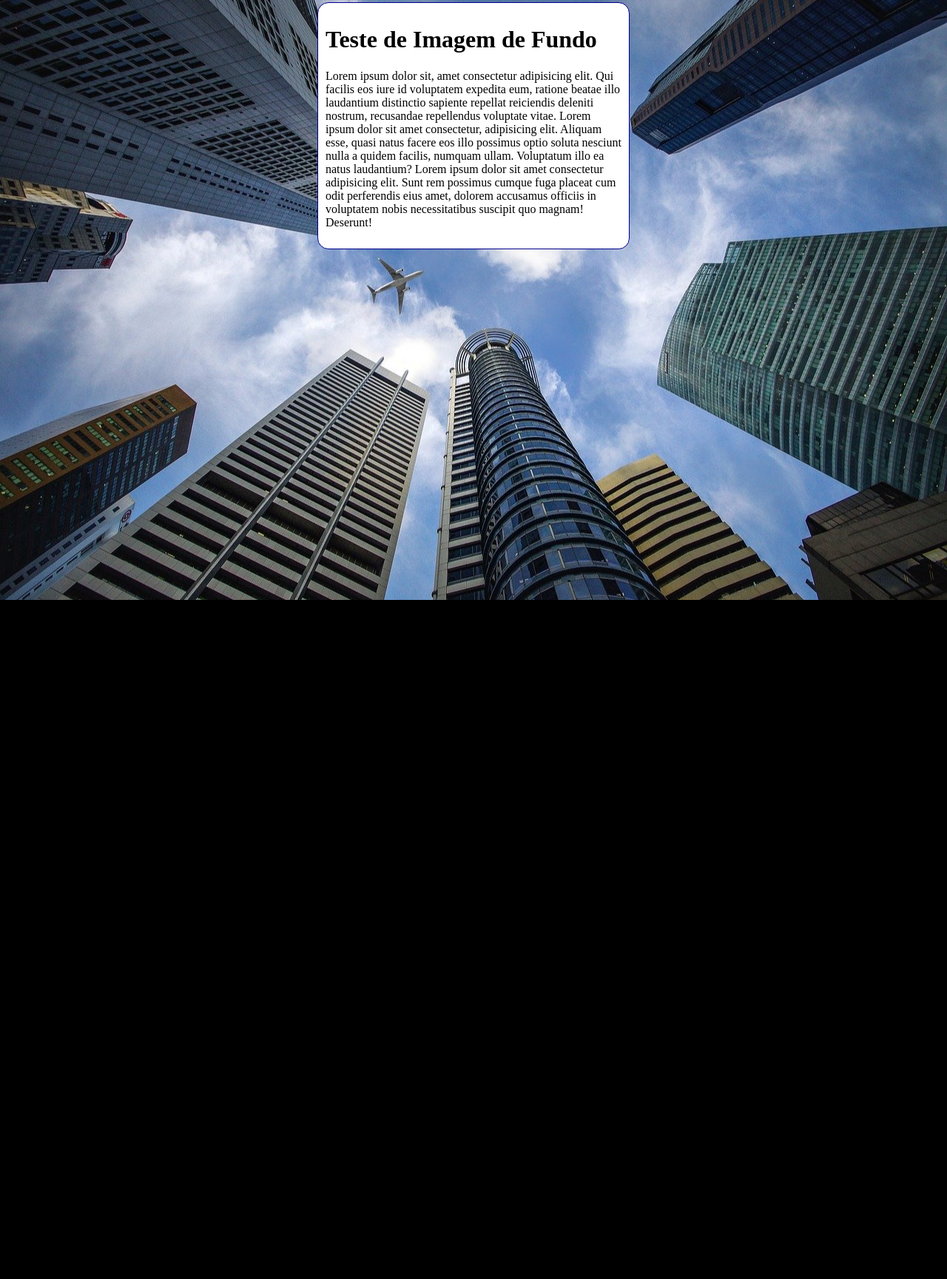
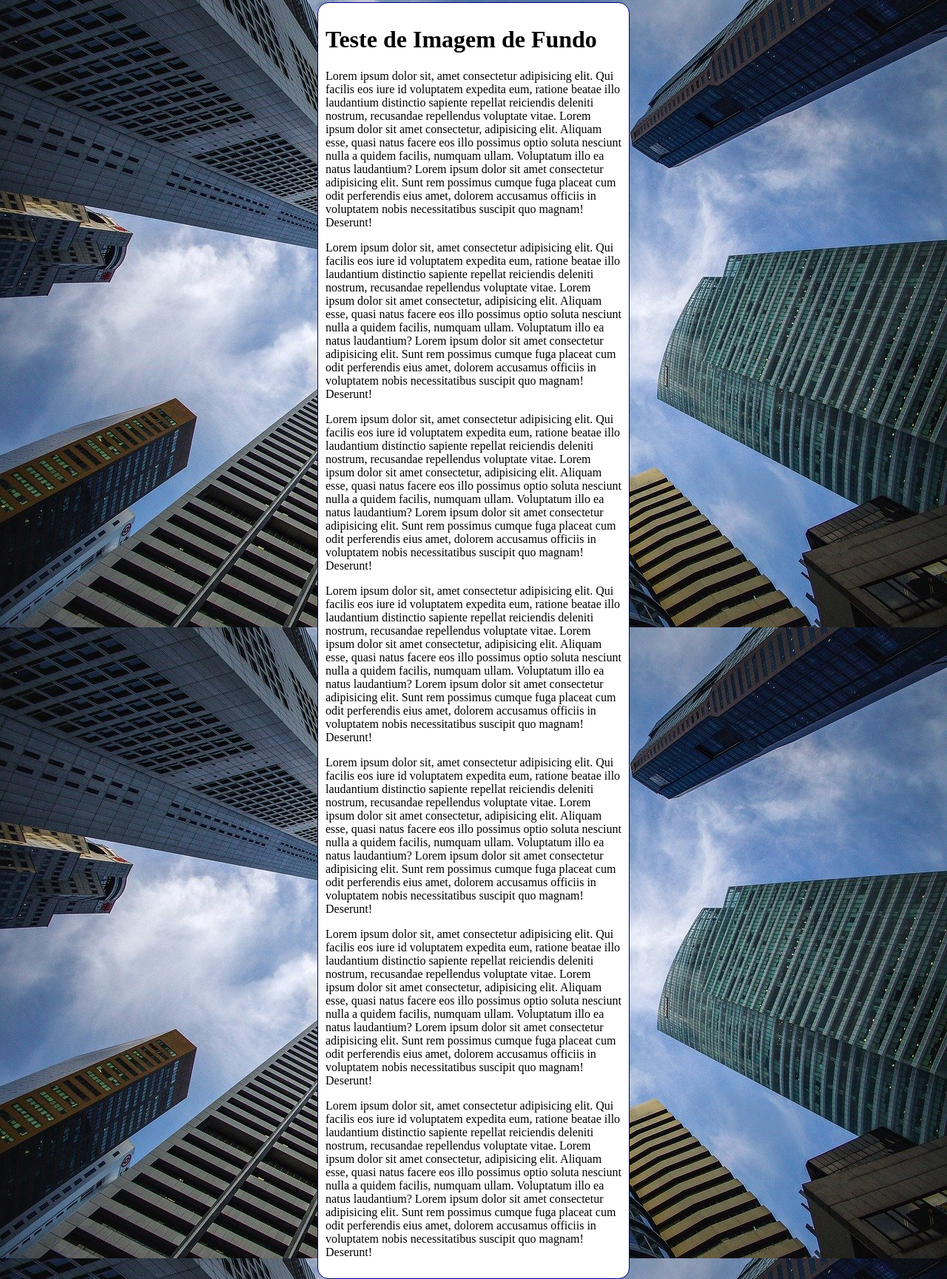
Before and after one commit to Igoroch8/html-css, a plain HTML site: page ex022/imagens/fundo006.html in a window 1280 px wide. Shown: the part 5-1734 px from the top of the page at 74% size. Before the commit the page ends 816 px from the top, so only its background shows below. Drawn offline with Linux system fonts and the light colour scheme.

Commit message:
Atualizei o fundo006

```diff
--- a/ex022/imagens/fundo006.html
+++ b/ex022/imagens/fundo006.html
@@ -3,7 +3,7 @@
 <head>
     <meta charset="pt-br">
     <meta name="viewport" content="width=device-width, initial-scale=1.0">
-    <title>Document</title>
+    <title>Fundo fixo de tela</title>
 
     <style>
         body {
@@ -13,11 +13,14 @@
             background-position: center center;
             background-repeat: no-repeat;
             background-size: cover;
+            background-attachment: fixed;
+
+            /*background: black url(wallpaper002.jpg) center center no-repeat cover fixed;*/
         }
 
         main {
             background-color: white;
-            width: 400px;
+            max-width: 400px;
             padding: 10px;
             margin: auto;
             border: 1px solid darkblue;
@@ -29,6 +32,13 @@
     <main>
         <h1>Teste de Imagem de Fundo</h1>
         <p>Lorem ipsum dolor sit, amet consectetur adipisicing elit. Qui facilis eos iure id voluptatem expedita eum, ratione beatae illo laudantium distinctio sapiente repellat reiciendis deleniti nostrum, recusandae repellendus voluptate vitae. Lorem ipsum dolor sit amet consectetur, adipisicing elit. Aliquam esse, quasi natus facere eos illo possimus optio soluta nesciunt nulla a quidem facilis, numquam ullam. Voluptatum illo ea natus laudantium? Lorem ipsum dolor sit amet consectetur adipisicing elit. Sunt rem possimus cumque fuga placeat cum odit perferendis eius amet, dolorem accusamus officiis in voluptatem nobis necessitatibus suscipit quo magnam! Deserunt!</p>
+        <p>Lorem ipsum dolor sit, amet consectetur adipisicing elit. Qui facilis eos iure id voluptatem expedita eum, ratione beatae illo laudantium distinctio sapiente repellat reiciendis deleniti nostrum, recusandae repellendus voluptate vitae. Lorem ipsum dolor sit amet consectetur, adipisicing elit. Aliquam esse, quasi natus facere eos illo possimus optio soluta nesciunt nulla a quidem facilis, numquam ullam. Voluptatum illo ea natus laudantium? Lorem ipsum dolor sit amet consectetur adipisicing elit. Sunt rem possimus cumque fuga placeat cum odit perferendis eius amet, dolorem accusamus officiis in voluptatem nobis necessitatibus suscipit quo magnam! Deserunt!</p>
+        <p>Lorem ipsum dolor sit, amet consectetur adipisicing elit. Qui facilis eos iure id voluptatem expedita eum, ratione beatae illo laudantium distinctio sapiente repellat reiciendis deleniti nostrum, recusandae repellendus voluptate vitae. Lorem ipsum dolor sit amet consectetur, adipisicing elit. Aliquam esse, quasi natus facere eos illo possimus optio soluta nesciunt nulla a quidem facilis, numquam ullam. Voluptatum illo ea natus laudantium? Lorem ipsum dolor sit amet consectetur adipisicing elit. Sunt rem possimus cumque fuga placeat cum odit perferendis eius amet, dolorem accusamus officiis in voluptatem nobis necessitatibus suscipit quo magnam! Deserunt!</p>
+        <p>Lorem ipsum dolor sit, amet consectetur adipisicing elit. Qui facilis eos iure id voluptatem expedita eum, ratione beatae illo laudantium distinctio sapiente repellat reiciendis deleniti nostrum, recusandae repellendus voluptate vitae. Lorem ipsum dolor sit amet consectetur, adipisicing elit. Aliquam esse, quasi natus facere eos illo possimus optio soluta nesciunt nulla a quidem facilis, numquam ullam. Voluptatum illo ea natus laudantium? Lorem ipsum dolor sit amet consectetur adipisicing elit. Sunt rem possimus cumque fuga placeat cum odit perferendis eius amet, dolorem accusamus officiis in voluptatem nobis necessitatibus suscipit quo magnam! Deserunt!</p>
+
+        <p>Lorem ipsum dolor sit, amet consectetur adipisicing elit. Qui facilis eos iure id voluptatem expedita eum, ratione beatae illo laudantium distinctio sapiente repellat reiciendis deleniti nostrum, recusandae repellendus voluptate vitae. Lorem ipsum dolor sit amet consectetur, adipisicing elit. Aliquam esse, quasi natus facere eos illo possimus optio soluta nesciunt nulla a quidem facilis, numquam ullam. Voluptatum illo ea natus laudantium? Lorem ipsum dolor sit amet consectetur adipisicing elit. Sunt rem possimus cumque fuga placeat cum odit perferendis eius amet, dolorem accusamus officiis in voluptatem nobis necessitatibus suscipit quo magnam! Deserunt!</p>
+        <p>Lorem ipsum dolor sit, amet consectetur adipisicing elit. Qui facilis eos iure id voluptatem expedita eum, ratione beatae illo laudantium distinctio sapiente repellat reiciendis deleniti nostrum, recusandae repellendus voluptate vitae. Lorem ipsum dolor sit amet consectetur, adipisicing elit. Aliquam esse, quasi natus facere eos illo possimus optio soluta nesciunt nulla a quidem facilis, numquam ullam. Voluptatum illo ea natus laudantium? Lorem ipsum dolor sit amet consectetur adipisicing elit. Sunt rem possimus cumque fuga placeat cum odit perferendis eius amet, dolorem accusamus officiis in voluptatem nobis necessitatibus suscipit quo magnam! Deserunt!</p>
+        <p>Lorem ipsum dolor sit, amet consectetur adipisicing elit. Qui facilis eos iure id voluptatem expedita eum, ratione beatae illo laudantium distinctio sapiente repellat reiciendis deleniti nostrum, recusandae repellendus voluptate vitae. Lorem ipsum dolor sit amet consectetur, adipisicing elit. Aliquam esse, quasi natus facere eos illo possimus optio soluta nesciunt nulla a quidem facilis, numquam ullam. Voluptatum illo ea natus laudantium? Lorem ipsum dolor sit amet consectetur adipisicing elit. Sunt rem possimus cumque fuga placeat cum odit perferendis eius amet, dolorem accusamus officiis in voluptatem nobis necessitatibus suscipit quo magnam! Deserunt!</p>
     </main>
 </body>
 </html>
```
